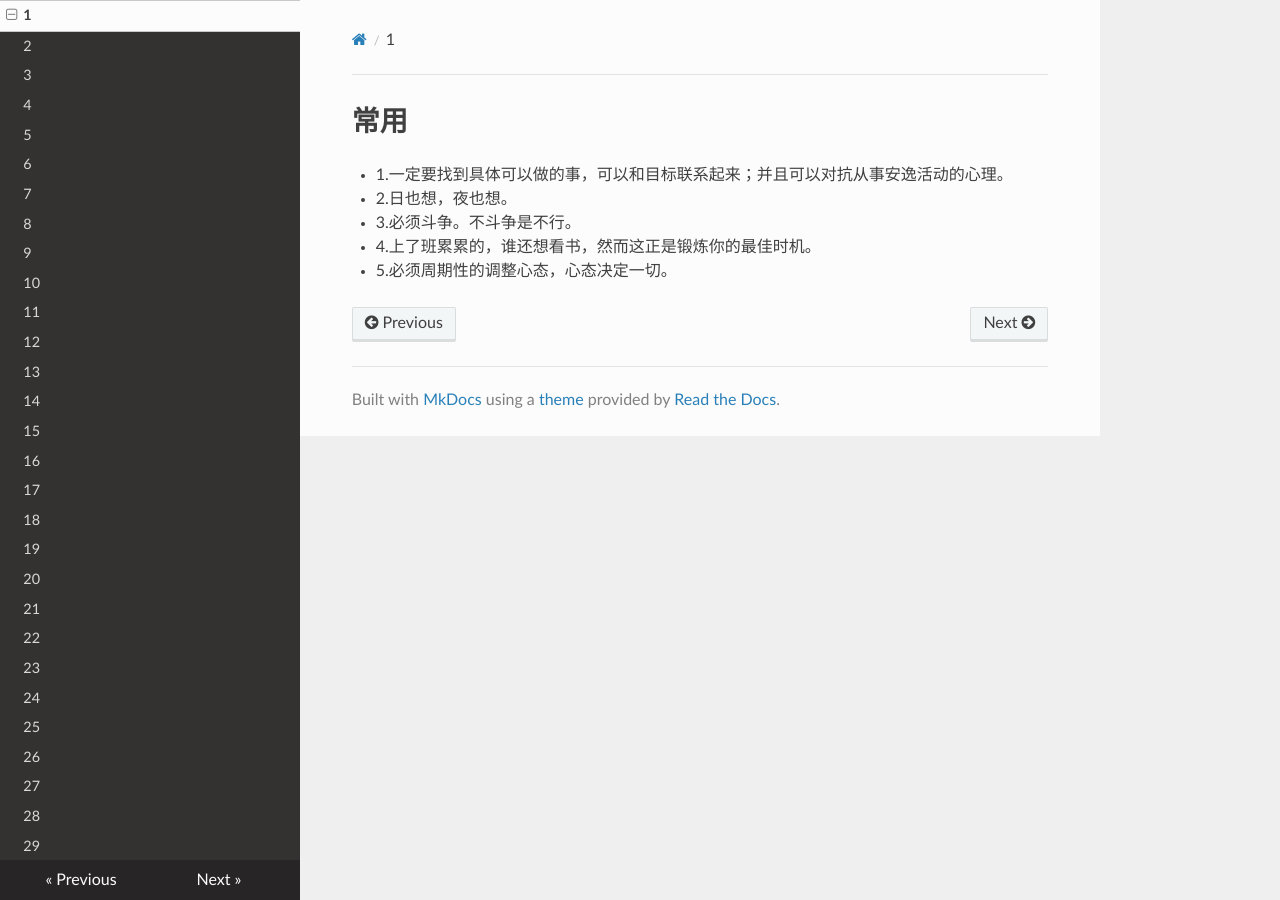
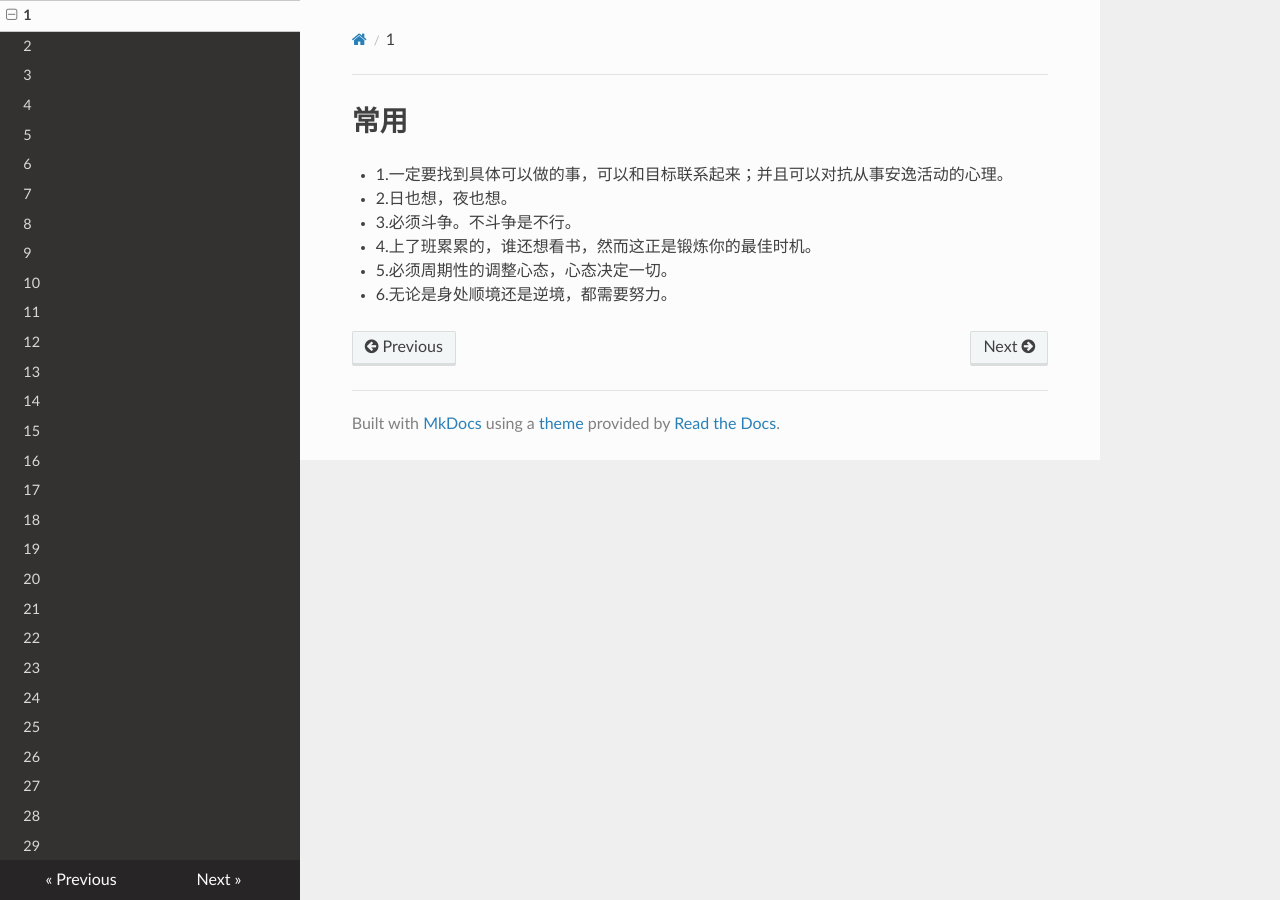
Before and after one commit to lizkca/theblog, an MkDocs documentation site: the page built from docs/1.md, in a window 1280 px wide. Built offline with MkDocs 1.6.1, drawn with Linux system fonts in a browser that asks for light colours; nearby versions of some CDN libraries.

Commit message:
update 1.md

```diff
--- a/docs/1.md
+++ b/docs/1.md
@@ -5,3 +5,4 @@
 - 3.必须斗争。不斗争是不行。
 - 4.上了班累累的，谁还想看书，然而这正是锻炼你的最佳时机。
 - 5.必须周期性的调整心态，心态决定一切。
+- 6.无论是身处顺境还是逆境，都需要努力。
```
